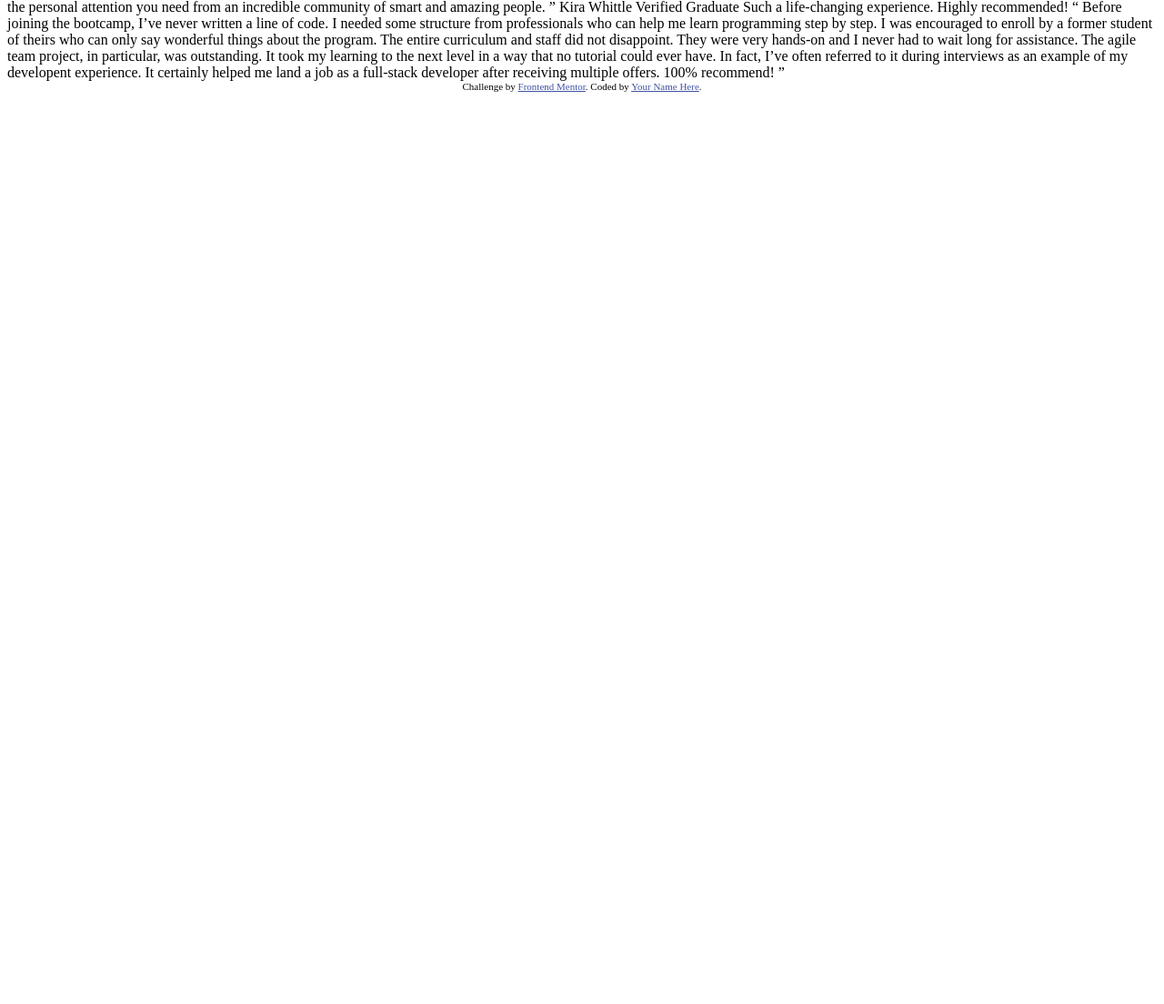
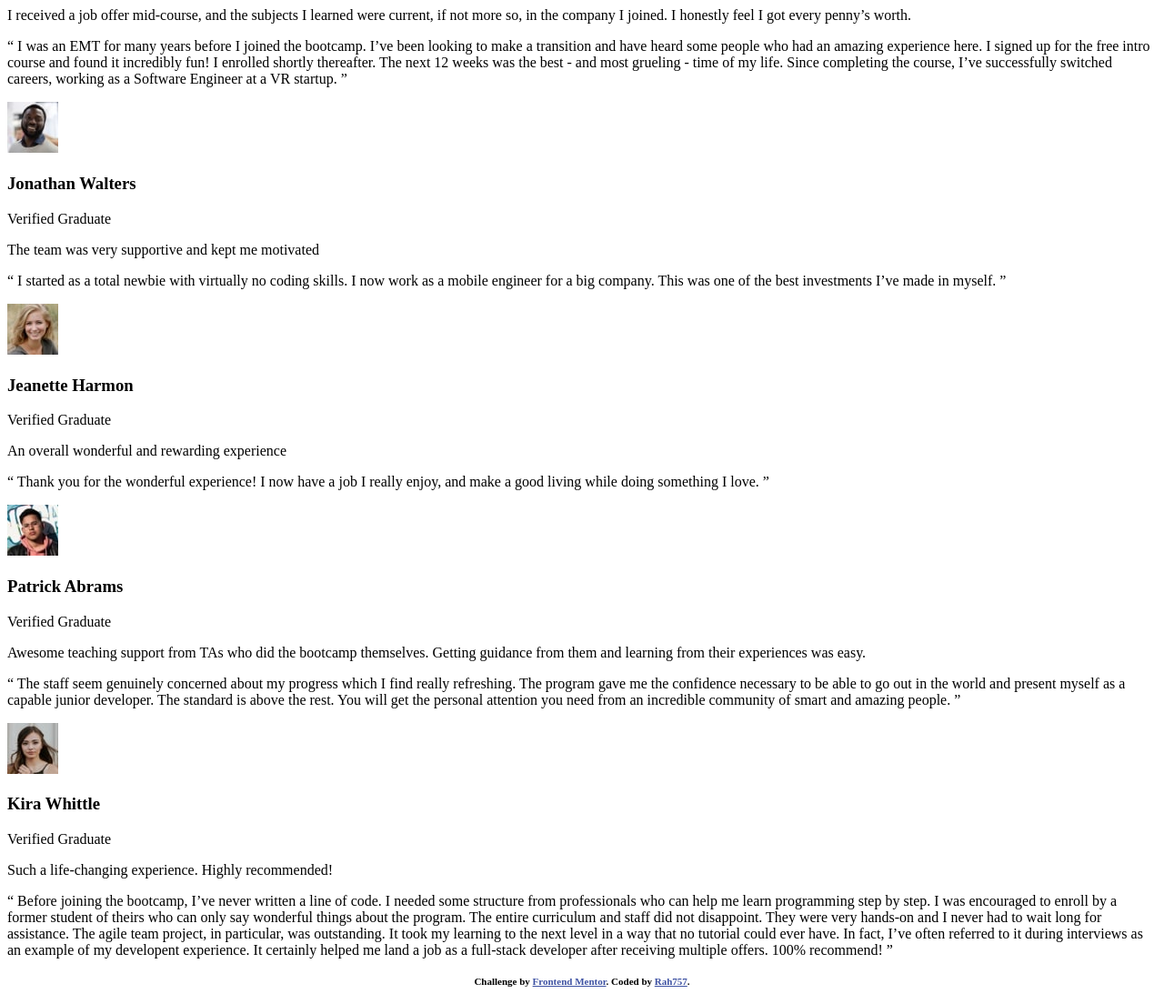
Before and after one commit to rah757/learning-grid, a plain HTML site: page index.html in a window 1280 px wide. Shown: the part 153-1257 px from the top of the page at 91% size. Before the commit the page ends 800 px from the top, so only its background shows below. Drawn offline with Linux system fonts and the light colour scheme.

Commit message:
added all html text

```diff
--- a/index.html
+++ b/index.html
@@ -2,63 +2,104 @@
 <html lang="en">
 <head>
   <meta charset="UTF-8">
-  <meta name="viewport" content="width=device-width, initial-scale=1.0"> <!-- displays site properly based on user's device -->
+  <meta name="viewport" content="width=device-width, initial-scale=1.0">
 
   <link rel="icon" type="image/png" sizes="32x32" href="./images/favicon-32x32.png">
+  <link rel="preconnect" href="https://fonts.googleapis.com">
+<link rel="preconnect" href="https://fonts.gstatic.com" crossorigin>
+<link href="https://fonts.googleapis.com/css2?family=Barlow+Semi+Condensed:wght@500;600&display=swap" rel="stylesheet">
 
   <title>Frontend Mentor | [Challenge Name Here]</title>
 
-  <!-- Feel free to remove these styles or customise in your own stylesheet 👍 -->
   <style>
     .attribution { font-size: 11px; text-align: center; }
     .attribution a { color: hsl(228, 45%, 44%); }
   </style>
 </head>
 <body>
-  Daniel Clifford
-  Verified Graduate
-
+  <div class="container">
+    <div class="card card_purple">
+      <header class="card_header">
+        <img src="images/image-daniel.jpg" class="card_img" alt="daniel">
+        <div>
+          <h3>Daniel Clifford</h3>
+          <p>Verified Graduate</p>
+        </div>
+      </header>
+      <p class="card_lead">
         I received a job offer mid-course, and the subjects I learned were current, if not more so,
         in the company I joined. I honestly feel I got every penny’s worth.
-
+      </p>
+      <p class="card_quote">
         “ I was an EMT for many years before I joined the bootcamp. I’ve been looking to make a
            transition and have heard some people who had an amazing experience here. I signed up
            for the free intro course and found it incredibly fun! I enrolled shortly thereafter.
            The next 12 weeks was the best - and most grueling - time of my life. Since completing
            the course, I’ve successfully switched careers, working as a Software Engineer at a VR startup. ”
+      </p>
+    </div>
 
-  Jonathan Walters
-  Verified Graduate
+    <div class="card card_grey">
+      <header class="card_header">
+        <img src="images/image-jonathan.jpg" class="card_img" alt="jonathan">
+        <div>
+          <h3>Jonathan Walters</h3>
+          <p>Verified Graduate</p>
+        </div>
+      </header>
+      <p class="card_lead">
+        The team was very supportive and kept me motivated
+      </p>
+      <p class="card_quote">
+        “ I started as a total newbie with virtually no coding skills. I now work as a mobile engineer
+          for a big company. This was one of the best investments I’ve made in myself. ”      </p>
+    </div>
 
-  The team was very supportive and kept me motivated
+    <div class="card card_white">
+      <header class="card_header">
+        <img src="images/image-jeanette.jpg" class="card_img" alt="jeanette">
+        <div>
+          <h3>Jeanette Harmon</h3>
+          <p>Verified Graduate</p>
+        </div>
+      </header>
+      <p class="card_lead">
+        An overall wonderful and rewarding experience
+      </p>
+      <p class="card_quote">
+        “ Thank you for the wonderful experience! I now have a job I really enjoy, and make a good living
+          while doing something I love. ” </p>
+    </div>
 
-  “ I started as a total newbie with virtually no coding skills. I now work as a mobile engineer
-  for a big company. This was one of the best investments I’ve made in myself. ”
-
-  Jeanette Harmon
-  Verified Graduate
-
-  An overall wonderful and rewarding experience
-
-  “ Thank you for the wonderful experience! I now have a job I really enjoy, and make a good living
-  while doing something I love. ”
-
-  Patrick Abrams
-  Verified Graduate
-
+    <div class="card card_black">
+      <header class="card_header">
+        <img src="images/image-patrick.jpg" class="card_img" alt="patrick">
+        <div>
+          <h3>Patrick Abrams</h3>
+          <p>Verified Graduate</p>
+        </div>
+      </header>
+      <p class="card_lead">
         Awesome teaching support from TAs who did the bootcamp themselves. Getting guidance from them and
-  learning from their experiences was easy.
-
+        learning from their experiences was easy.</p>
+      <p class="card_quote">
         “ The staff seem genuinely concerned about my progress which I find really refreshing. The program
         gave me the confidence necessary to be able to go out in the world and present myself as a capable
         junior developer. The standard is above the rest. You will get the personal attention you need from
-  an incredible community of smart and amazing people. ”
+        an incredible community of smart and amazing people. ”</p>
+    </div>
 
-  Kira Whittle
-  Verified Graduate
-
-  Such a life-changing experience. Highly recommended!
-
+    <div class="card card_white2">
+      <header class="card_header">
+        <img src="images/image-kira.jpg" class="card_img" alt="kira">
+        <div>
+          <h3>Kira Whittle</h3>
+          <p>Verified Graduate</p>
+        </div>
+      </header>
+      <p class="card_lead">
+        Such a life-changing experience. Highly recommended!</p>
+      <p class="card_quote">
         “ Before joining the bootcamp, I’ve never written a line of code. I needed some structure from
           professionals who can help me learn programming step by step. I was encouraged to enroll by a former
           student of theirs who can only say wonderful things about the program. The entire curriculum and staff
@@ -66,11 +107,15 @@
           project, in particular, was outstanding. It took my learning to the next level in a way that no tutorial
           could ever have. In fact, I’ve often referred to it during interviews as an example of my developent
           experience. It certainly helped me land a job as a full-stack developer after receiving multiple offers.
-  100% recommend! ”
+          100% recommend! ”</p>
+    </div>
 
-  <div class="attribution">
+  </div>
+  <footer>
+    <h3><div class="attribution">
       Challenge by <a href="https://www.frontendmentor.io?ref=challenge" target="_blank">Frontend Mentor</a>.
-    Coded by <a href="#">Your Name Here</a>.
-  </div>
+      Coded by <a href="https://github.com/rah757">Rah757</a>.
+    </div></h3>
+  </footer>
 </body>
 </html>
--- a/style.css
+++ b/style.css
@@ -0,0 +1,18 @@
+*{
+    box-sizing: border-box;
+    margin: 0;
+    padding: 0;
+}
+
+body{
+    background: #edf2f8;
+    line-height: 1.7;
+    font-size: 13px;
+    font-family: 'Barlow Semi Condensed', sans-serif;
+}
+
+.container{
+    max-width: 1440px;
+    margin: 100px auto;
+
+}
```
Lines whose indentation alone changed are shown as unchanged.
